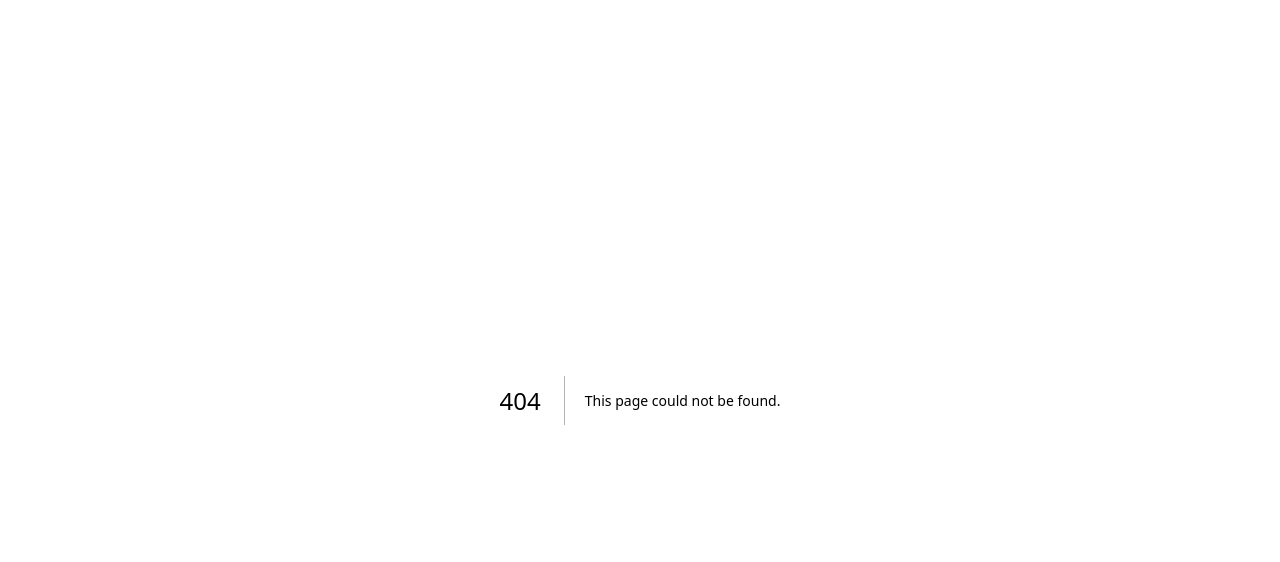
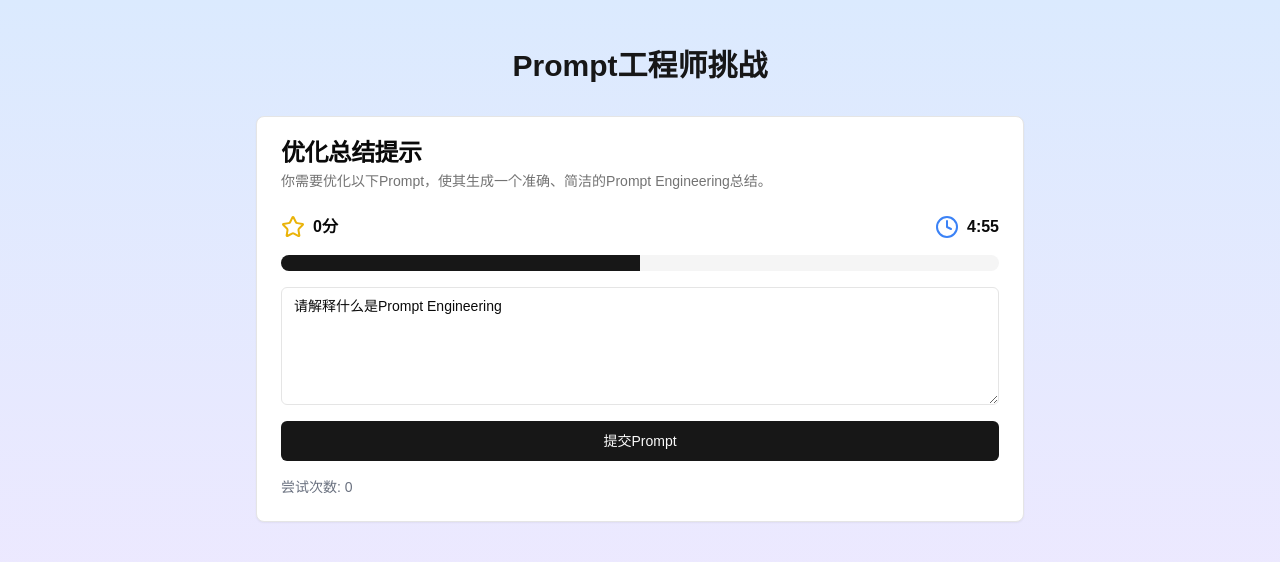
Before and after one commit to cookabc/app-universe, a Next.js app: page /challenges in a window 1280 px wide. Before the commit this address had no page. Shown: the top 562 px of the page. Built offline with nearby package versions, Linux system fonts and the light colour scheme.

Commit message:
feat: Add chanllenges module page

```diff
--- /dev/null
+++ b/src/app/challenges/page.tsx
@@ -0,0 +1,200 @@
+"use client";
+
+import { Button } from "@/components/ui/button";
+import {
+	Card,
+	CardContent,
+	CardDescription,
+	CardHeader,
+	CardTitle,
+} from "@/components/ui/card";
+import { Progress } from "@/components/ui/progress";
+import { Textarea } from "@/components/ui/textarea";
+import { toast } from "@/hooks/use-toast";
+import { motion } from "framer-motion";
+import { Award, ChevronRight, Clock, Star } from "lucide-react";
+import { useEffect, useState } from "react";
+
+const challenges = [
+	{
+		id: 1,
+		title: "优化总结提示",
+		description:
+			"你需要优化以下Prompt，使其生成一个准确、简洁的Prompt Engineering总结。",
+		initialPrompt: "请解释什么是Prompt Engineering",
+		timeLimit: 300, // 5 minutes
+	},
+	{
+		id: 2,
+		title: "创建个性化学习计划",
+		description:
+			"优化Prompt以生成一个针对初学者的个性化Prompt Engineering学习计划。",
+		initialPrompt: "给我一个学习Prompt Engineering的计划",
+		timeLimit: 360, // 6 minutes
+	},
+	// 可以添加更多挑战
+];
+
+export default function ChallengePage() {
+	const [currentChallenge, setCurrentChallenge] = useState(0);
+	const [userPrompt, setUserPrompt] = useState(
+		challenges[currentChallenge].initialPrompt,
+	);
+	const [score, setScore] = useState(0);
+	const [timeLeft, setTimeLeft] = useState(
+		challenges[currentChallenge].timeLimit,
+	);
+	const [attempts, setAttempts] = useState(0);
+	const [feedback, setFeedback] = useState("");
+	const [isSubmitted, setIsSubmitted] = useState(false);
+
+	useEffect(() => {
+		const timer = setInterval(() => {
+			setTimeLeft((prevTime) => (prevTime > 0 ? prevTime - 1 : 0));
+		}, 1000);
+
+		return () => clearInterval(timer);
+	}, []);
+
+	const handleSubmit = () => {
+		// 这里应该有一个API调用来评估Prompt的质量
+		// 现在我们用一个模拟的评分系统
+		const promptScore = Math.floor(Math.random() * 100);
+		const timeBonus = Math.floor(
+			(timeLeft / challenges[currentChallenge].timeLimit) * 50,
+		);
+		const totalScore = promptScore + timeBonus;
+
+		setScore((prevScore) => prevScore + totalScore);
+		setAttempts((prevAttempts) => prevAttempts + 1);
+		setIsSubmitted(true);
+
+		if (promptScore < 50) {
+			setFeedback("你的Prompt还需要改进。试着让它更具体、更清晰。");
+		} else if (promptScore < 80) {
+			setFeedback("不错的尝试！你的Prompt已经很好了，但还可以更精确。");
+		} else {
+			setFeedback("太棒了！你的Prompt非常出色，简洁而有效。");
+		}
+
+		toast({
+			title: "提交成功！",
+			description: `你获得了 ${totalScore} 分！`,
+		});
+	};
+
+	const handleNextChallenge = () => {
+		if (currentChallenge < challenges.length - 1) {
+			setCurrentChallenge((prev) => prev + 1);
+			setUserPrompt(challenges[currentChallenge + 1].initialPrompt);
+			setTimeLeft(challenges[currentChallenge + 1].timeLimit);
+			setAttempts(0);
+			setFeedback("");
+			setIsSubmitted(false);
+		} else {
+			toast({
+				title: "恭喜！",
+				description: "你已经完成了所有挑战！",
+			});
+		}
+	};
+
+	return (
+		<div className="min-h-screen bg-gradient-to-b from-blue-100 to-purple-100 py-12 px-4 sm:px-6 lg:px-8">
+			<div className="max-w-3xl mx-auto">
+				<motion.div
+					initial={{ opacity: 0, y: -50 }}
+					animate={{ opacity: 1, y: 0 }}
+					transition={{ duration: 0.5 }}
+				>
+					<h1 className="text-3xl font-bold text-center mb-8">
+						Prompt工程师挑战
+					</h1>
+				</motion.div>
+
+				<Card className="mb-8">
+					<CardHeader>
+						<CardTitle>{challenges[currentChallenge].title}</CardTitle>
+						<CardDescription>
+							{challenges[currentChallenge].description}
+						</CardDescription>
+					</CardHeader>
+					<CardContent>
+						<div className="flex justify-between items-center mb-4">
+							<div className="flex items-center">
+								<Star className="text-yellow-500 mr-2" />
+								<span className="font-bold">{score}分</span>
+							</div>
+							<div className="flex items-center">
+								<Clock className="text-blue-500 mr-2" />
+								<span className="font-bold">
+									{Math.floor(timeLeft / 60)}:
+									{(timeLeft % 60).toString().padStart(2, "0")}
+								</span>
+							</div>
+						</div>
+						<Progress
+							value={((currentChallenge + 1) / challenges.length) * 100}
+							className="mb-4"
+						/>
+						<Textarea
+							placeholder="在这里输入你的Prompt..."
+							value={userPrompt}
+							onChange={(e) => setUserPrompt(e.target.value)}
+							className="mb-4"
+							rows={5}
+						/>
+						<Button
+							onClick={handleSubmit}
+							className="w-full mb-4"
+							disabled={isSubmitted || timeLeft === 0}
+						>
+							提交Prompt
+						</Button>
+						{feedback && (
+							<div
+								className={`p-4 rounded-md mb-4 ${isSubmitted ? "bg-green-100" : "bg-yellow-100"}`}
+							>
+								<p className="font-semibold">{feedback}</p>
+							</div>
+						)}
+						<div className="flex justify-between items-center">
+							<p className="text-sm text-gray-500">尝试次数: {attempts}</p>
+							{isSubmitted && (
+								<Button
+									onClick={handleNextChallenge}
+									disabled={currentChallenge === challenges.length - 1}
+								>
+									下一个挑战 <ChevronRight className="ml-2 h-4 w-4" />
+								</Button>
+							)}
+						</div>
+					</CardContent>
+				</Card>
+
+				{currentChallenge === challenges.length - 1 && isSubmitted && (
+					<motion.div
+						initial={{ opacity: 0, scale: 0.8 }}
+						animate={{ opacity: 1, scale: 1 }}
+						transition={{ duration: 0.5 }}
+					>
+						<Card>
+							<CardHeader>
+								<CardTitle className="flex items-center">
+									<Award className="mr-2 h-6 w-6 text-yellow-500" />
+									挑战完成！
+								</CardTitle>
+							</CardHeader>
+							<CardContent>
+								<p className="mb-4">
+									恭喜你完成了所有的挑战！你的最终得分是 {score} 分。
+								</p>
+								<Button className="w-full">返回主页</Button>
+							</CardContent>
+						</Card>
+					</motion.div>
+				)}
+			</div>
+		</div>
+	);
+}
```
